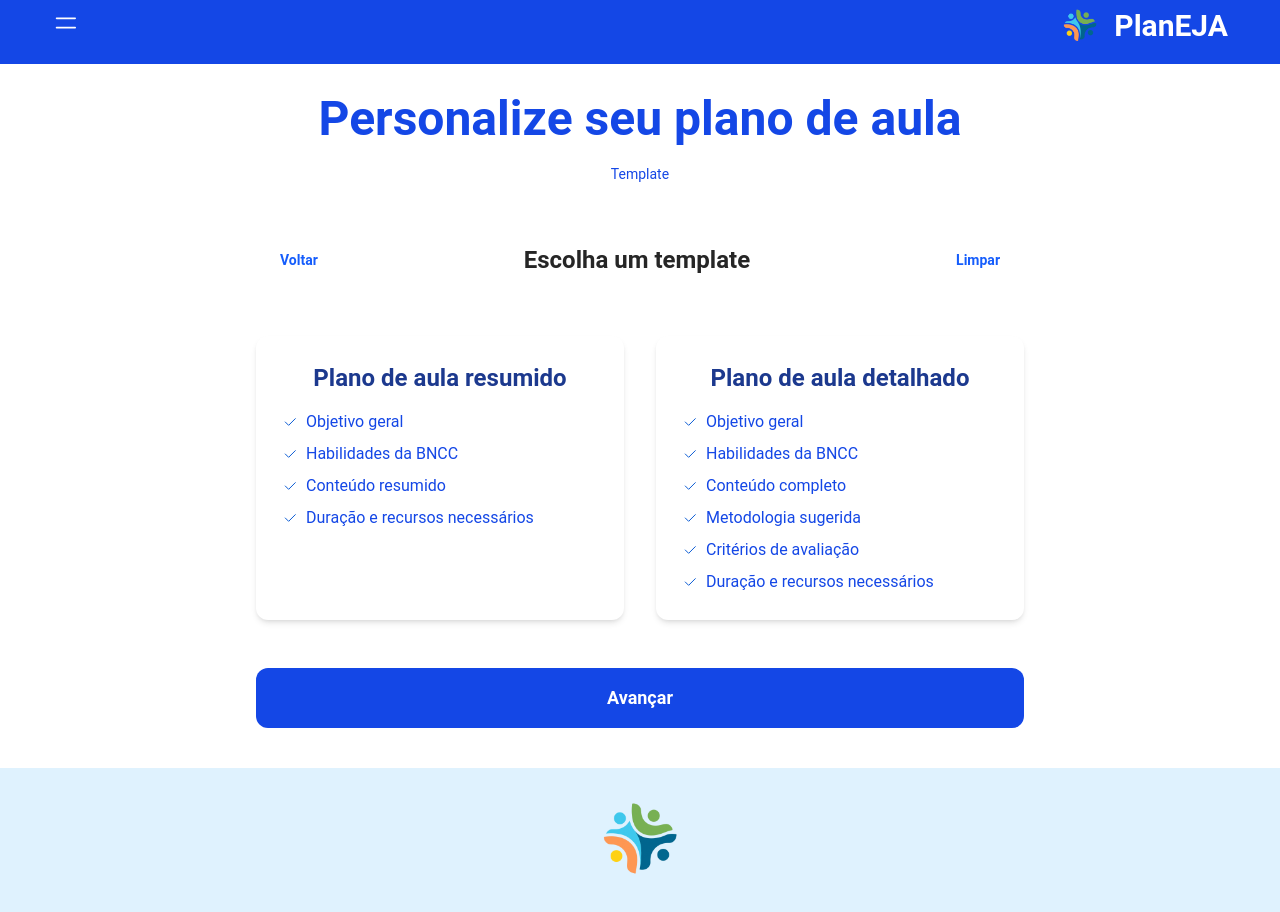
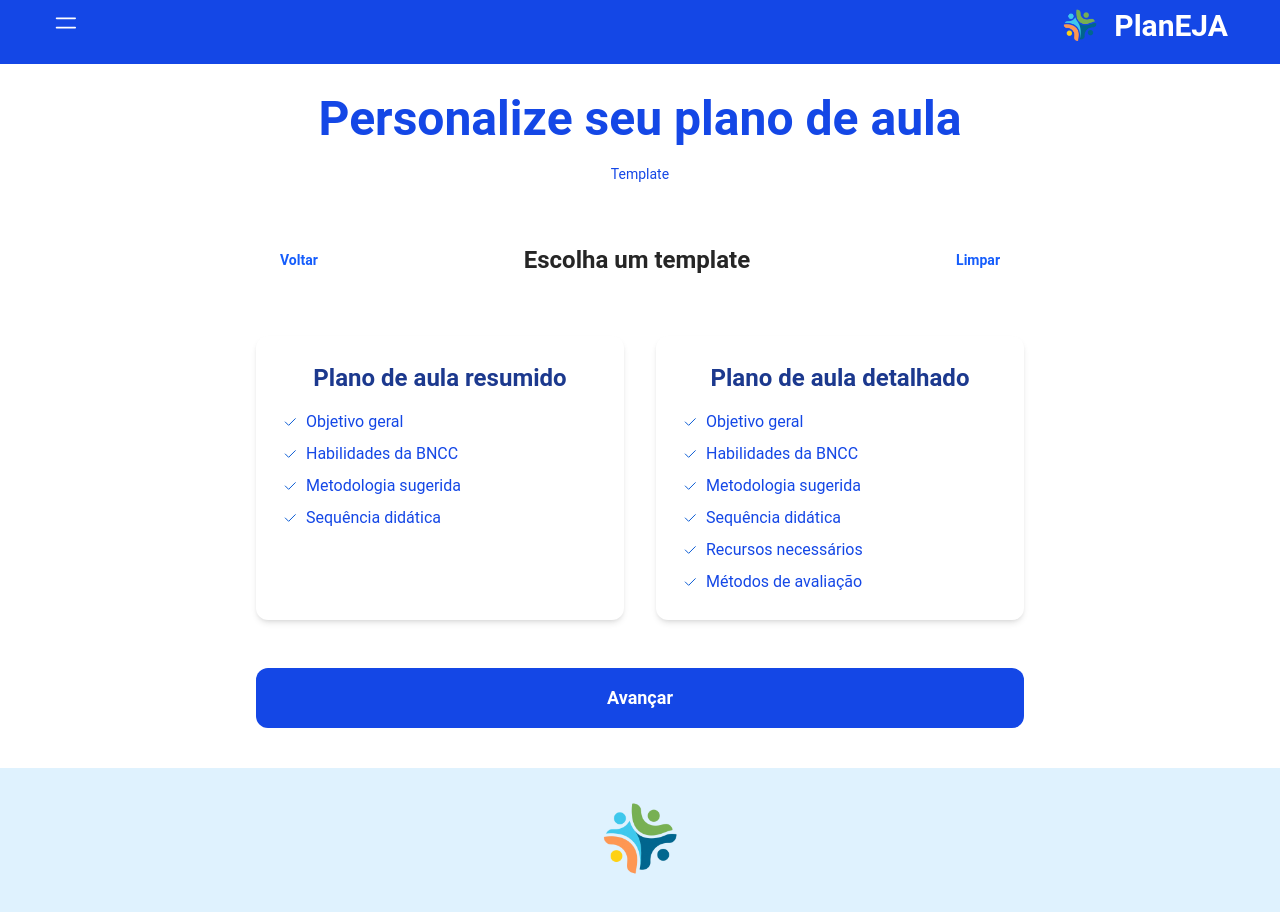
Before and after one commit to marinhotg/planeja, a Next.js app in the folder frontend/: page /template-selection in a window 1280 px wide. Built offline with nearby package versions, Linux system fonts and the light colour scheme; no server answers.

Commit message:
fix hover and templates description

```diff
--- a/frontend/src/app/components/ui/TemplateSelectionForm.tsx
+++ b/frontend/src/app/components/ui/TemplateSelectionForm.tsx
@@ -49,11 +49,11 @@ export default function TemplateSelectionForm() {
             </li>
             <li className="flex items-center text-blue-700">
               <Image src="/checkmark-icon.svg" alt="Check" width={16} height={16} className="mr-2" />
-              Conteúdo resumido
+              Metodologia sugerida
             </li>
             <li className="flex items-center text-blue-700">
               <Image src="/checkmark-icon.svg" alt="Check" width={16} height={16} className="mr-2" />
-              Duração e recursos necessários
+              Sequência didática
             </li>
           </ul>
         </div>
@@ -75,19 +75,19 @@ export default function TemplateSelectionForm() {
             </li>
             <li className="flex items-center text-blue-700">
               <Image src="/checkmark-icon.svg" alt="Check" width={16} height={16} className="mr-2" />
-              Conteúdo completo
-            </li>
-            <li className="flex items-center text-blue-700">
-              <Image src="/checkmark-icon.svg" alt="Check" width={16} height={16} className="mr-2" />
               Metodologia sugerida
             </li>
             <li className="flex items-center text-blue-700">
               <Image src="/checkmark-icon.svg" alt="Check" width={16} height={16} className="mr-2" />
-              Critérios de avaliação
+              Sequência didática
             </li>
             <li className="flex items-center text-blue-700">
               <Image src="/checkmark-icon.svg" alt="Check" width={16} height={16} className="mr-2" />
-              Duração e recursos necessários
+              Recursos necessários
+            </li>
+            <li className="flex items-center text-blue-700">
+              <Image src="/checkmark-icon.svg" alt="Check" width={16} height={16} className="mr-2" />
+              Métodos de avaliação
             </li>
           </ul>
         </div>
--- a/frontend/src/app/page.tsx
+++ b/frontend/src/app/page.tsx
@@ -55,7 +55,7 @@ export default function PlanEJALanding() {
           </Link>
           <div className="flex items-center space-x-3">
             <button
-              className="px-4 py-2 text-gray-700 hover:text-gray-900 font-medium rounded-md hover:bg-gray-100 transition-colors"
+              className="px-4 py-2 text-gray-700 hover:text-gray-900 font-medium rounded-md hover:bg-gray-100 transition-colors transition-transform hover:scale-105 active:scale-95 cursor-pointer"
               onClick={() => router.push("/login")}
             >
               Entrar
@@ -84,7 +84,7 @@ export default function PlanEJALanding() {
                 <div className="flex flex-col sm:flex-row gap-4">
                   <button
                     onClick={() => router.push("/login")}
-                    className="px-8 py-3 bg-green-600 hover:bg-green-700 text-white text-lg font-medium rounded-md transition-colors"
+                    className="px-8 py-3 bg-green-600 hover:bg-green-700 text-white text-lg font-medium rounded-md transition-colors transition-transform hover:scale-105 active:scale-95 cursor-pointer"
                   >
                     Comece Agora - É Grátis
                   </button>
@@ -196,7 +196,7 @@ export default function PlanEJALanding() {
               <div className="flex flex-col sm:flex-row gap-4 justify-center">
                 <button
                   onClick={() => router.push("/login")}
-                  className="px-8 py-3 bg-white text-green-600 hover:bg-gray-100 text-lg font-medium rounded-md transition-colors"
+                  className="px-8 py-3 bg-white text-green-600 hover:bg-gray-100 text-lg font-medium rounded-md transition-colors transition-transform hover:scale-105 active:scale-95 cursor-pointer"
                 >
                   Começar Agora
                 </button>
```
